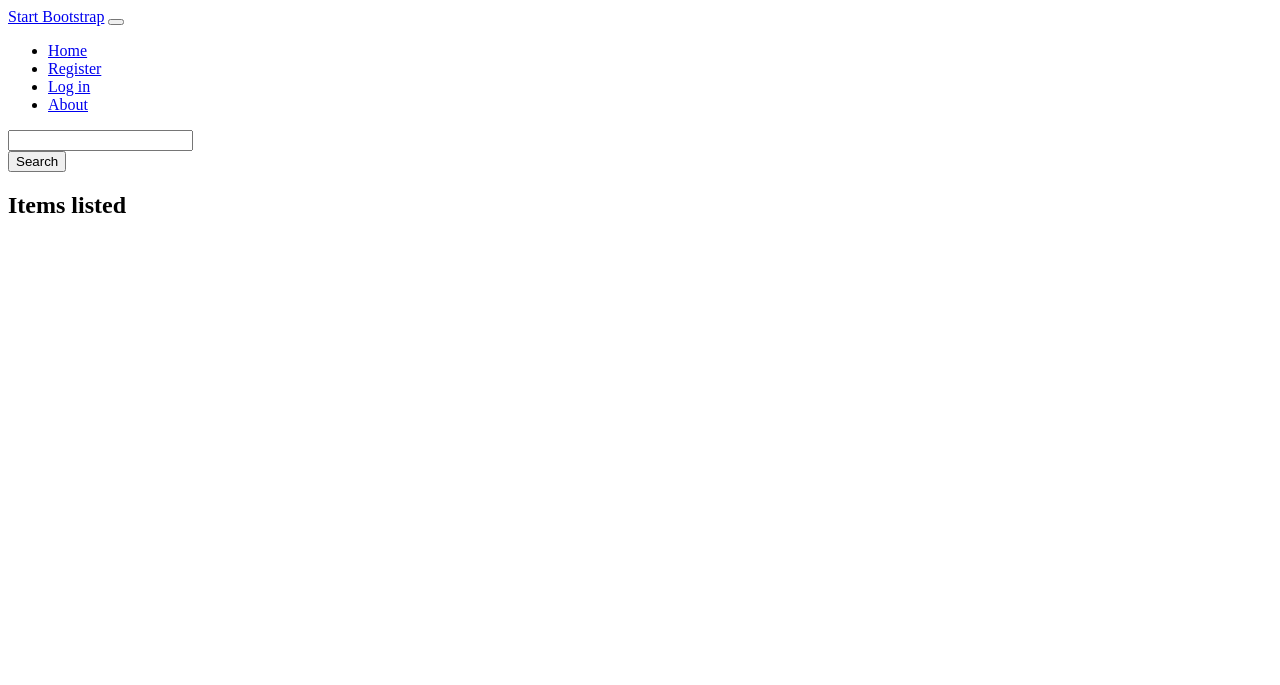
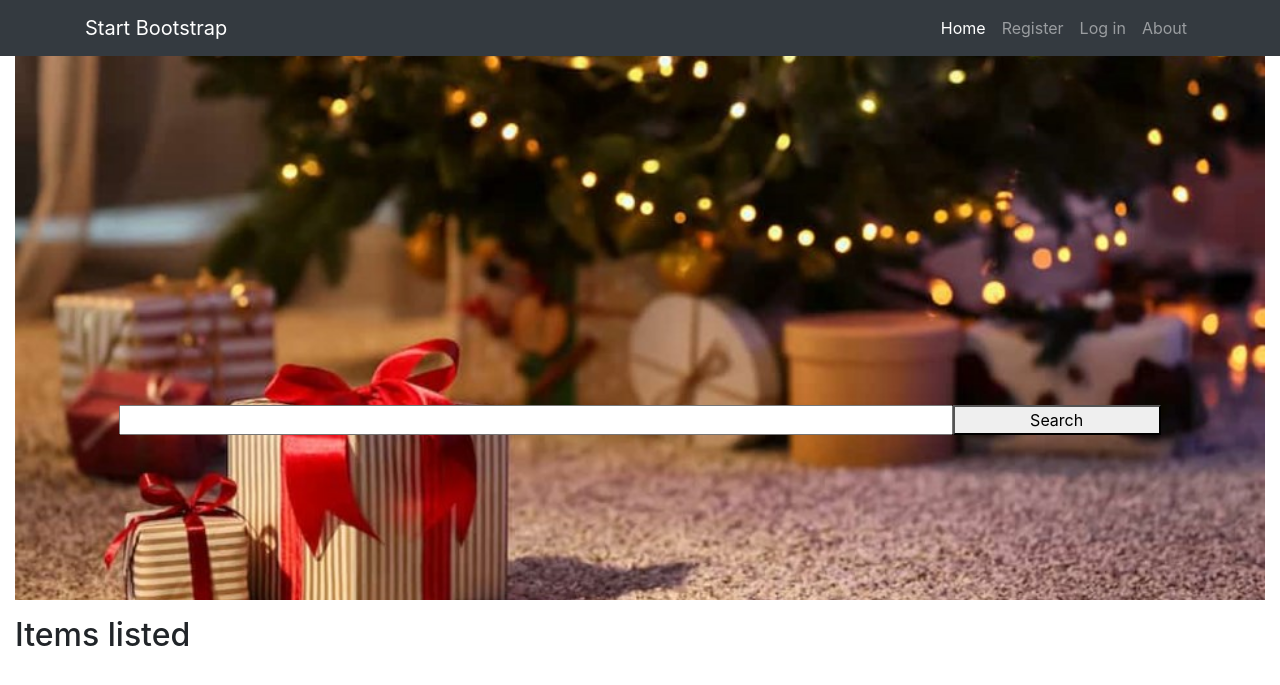
Before and after one commit to Code-Institute-Submissions/SegzAyo-SegzAyo-Online_MarketPlace2_AprResub, a Flask app: page / in a window 1280 px wide. Shown: the top 685 px of the page. Run offline with Flask 2, Linux system fonts and the light colour scheme; data that the repository does not hold is empty; parts of the project's set-up code (start-up, migrations or seed data) failed here and were passed over; some libraries are stand-ins or nearby versions; some web fonts are replaced.

Commit message:
home page styling WIP

```diff
--- a/static/css/style.css
+++ b/static/css/style.css
@@ -12,12 +12,19 @@
     width: 100%;
 } */
 
-.carousel-item {
-  height: 65vh;
-  min-height: 350px;
-  background: no-repeat center center scroll;
-  -webkit-background-size: cover;
-  -moz-background-size: cover;
-  -o-background-size: cover;
-  background-size: cover;
+.baseContainer {
+    padding-top: 55px;
 }
+
+.searchForm {
+    padding-top: 350px;
+}
+
+.baseContainer {
+    text-align: center;
+    height: 600px;
+    background-image: url("../../images/presents-under-tree.jpg");
+    background-size: cover;
+    background-position: center;
+
+}
--- a/templates/base.html
+++ b/templates/base.html
@@ -8,6 +8,8 @@
         <link rel="icon" type="image/x-icon" href="assets/img/favicon.ico" />
         <!-- Font Awesome icons-->
         <script src="https://use.fontawesome.com/releases/v5.13.0/js/all.js" crossorigin="anonymous"></script>
+        <link href="https://stackpath.bootstrapcdn.com/bootstrap/4.5.2/css/bootstrap.min.css" rel="stylesheet">
+        <link href="https://stackpath.bootstrapcdn.com/bootstrap/4.5.2/js/bootstrap.min.js" rel="stylesheet">
         <!-- Google fonts-->
         <link href="https://fonts.googleapis.com/css?family=Montserrat:400,700" rel="stylesheet" type="text/css" />
         <link href="https://fonts.googleapis.com/css?family=Droid+Serif:400,700,400italic,700italic" rel="stylesheet" type="text/css" />
@@ -16,38 +18,13 @@
         <link rel="stylesheet" href="{{ url_for('static', filename='css/style.css') }}" type="text/css">
         <title>Product Page</title>
     </head>
-<!--<!DOCTYPE html>
-<html lang="en">
-<head>
-    <meta charset="UTF-8">
-    <meta name="viewport" content="width=device-width, initial-scale=1.0">
-    <link rel="stylesheet" href="https://cdnjs.cloudflare.com/ajax/libs/font-awesome/5.14.0/css/all.min.css"
-    integrity="sha512-1PKOgIY59xJ8Co8+NE6FZ+LOAZKjy+KY8iq0G4B3CyeY6wYHN3yt9PW0XpSriVlkMXe40PTKnXrLnZ9+fkDaog==" crossorigin="anonymous" type="text/css"/>
-    <link rel="stylesheet" href="https://stackpath.bootstrapcdn.com/bootstrap/4.5.2/css/bootstrap.min.css">
-    <link rel="stylesheet" href="https://cdnjs.cloudflare.com/ajax/libs/materialize/1.0.0/css/materialize.min.css" type="text/css">
-    <link rel="stylesheet" href="{{ url_for('static', filename='css/style.css') }}" type="text/css"> -->
+
     {% block style %}
     {% endblock %}
     <title>Products</title>
 </head>
 <body>
     <header>
-    <!-------- top navbar ---->
-    <!----   <nav class="nav-extended text-shadow blue accent-2">
-            <div class="nav-wrapper">
-            <a href="{{ url_for('get_products') }}" class="brand-logo">Market Place</a>
-            <a href="#" data-target="mobile-demo" class="sidenav-trigger"><i class="fas fa-bars"></i></a>
-            <ul class="right hide-on-med-and-down">
-                <li><a href="{{ url_for('get_products') }}">Home</a></li>
-                <li><a href="#">Categories</a></li>
-                <li><a href="{{ url_for('login') }}">Log in</a></li>
-                <li><a href="{{ url_for('sign_out')}}">Sign out</a></li>
-                <li><a href="{{ url_for('register') }}">Register</a></li>
-                <li><a href="#">FAQs</a></li>
-                <li><a href="#">About Us</a></li>
-            </ul>
-            </div>
-        </nav> -->
         <body>
             <!-- Navigation-->
             <nav class="navbar navbar-expand-lg navbar-dark bg-dark fixed-top">
@@ -93,18 +70,6 @@
             </nav>
 
 <!-------mobile side navbar-->
-<!--  <ul class="sidenav" id="mobile-demo">
-        <li><h4 class="center-align light-blue-text text-darken-4">Market Place</h4></li>
-        <li><a href="{{ url_for('get_products') }}">Home</a></li>
-        <li><a href="#">Categories</a></li>
-        <li><a href="{{ url_for('login') }}">Log in</a></li>
-        <li><a href="#">Sign out</a></li>
-        <li><a href="{{ url_for('register') }}">Register</a></li>
-        <li><a href="#">FAQs</a></li>
-        <li><a href="#">About Us</a></li>
-  </ul>
-    </header> -->
-
     <section>
         <!-- flash messages -->
         {% with messages = get_flashed_messages() %}
@@ -117,8 +82,7 @@
             {% endif %}
         {% endwith %}
     </section>
-
-    <main class="container">
+    <main class="container-fluid">
         {% block content %}
         {% endblock %}
     </main>
--- a/templates/products.html
+++ b/templates/products.html
@@ -1,21 +1,19 @@
 {% extends "base.html" %}
 {% block content %}
 
+<section class="container-fluid baseContainer">
+            <form id="searchForm" class="row searchForm justify-content-center">
+                    <input id="word" name="word" type="text" class="col-8 col-md-8 center-align my-auto validate" required>
+                    <button type="submit" class="col-3 col-md-2 center-align my-auto">
+                    Search <i class="fas-fa-sign-in-alt"></i>
+                </button>
+            </form>
+</section>
 <ul>
 {% for category in categories %}
     <li><a href="{{url_for('get_categories', category_id=category.id)}}"> {{category.name}} </a></li>
 {% endfor %}
 </ul>
-<section>
-	<form id="searchForm">
-		<div>
-			<input id="word" name="word" type="text" class="validate" required>
-        </div>
-			<button type="submit" class="col s12 btn-large light-blue darken-4 text-shadow">
-            Search <i class="fas-fa-sign-in-alt"></i>
-        </button>
-	</form>
-</section>
 <div id="home">
 	<h2>Items listed</h2>
 	{% for product in products %}
```
Also changed, not shown: images/presents-under-tree.jpg (added).
